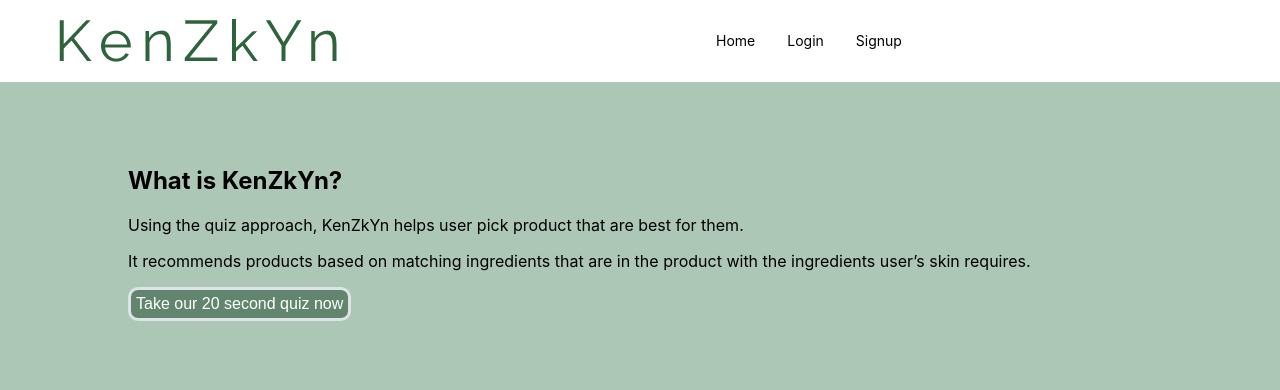
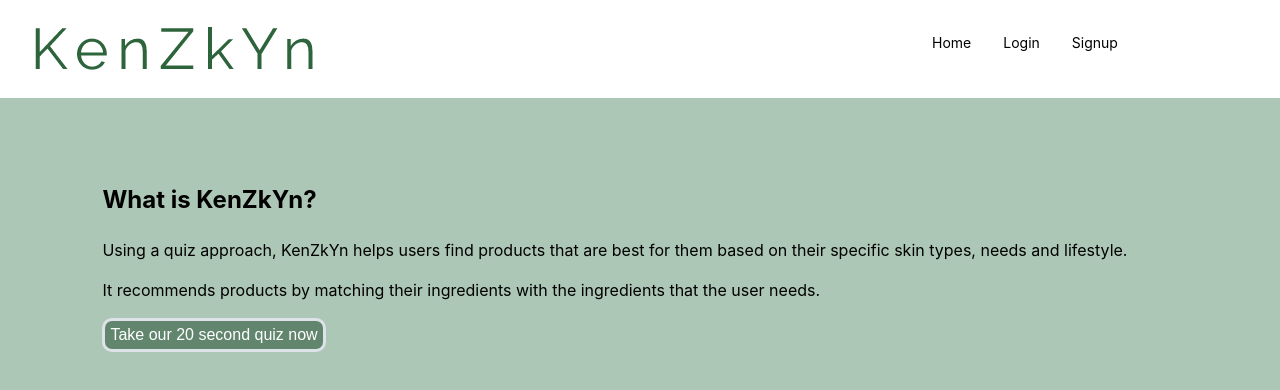
Before and after one commit to noraloch/kenzSkyn-react, a React (Create React App) app: page /home in a window 1280 px wide. Shown: the top 390 px of the page. Built offline with nearby package versions, Linux system fonts and the light colour scheme; no server answers.

Commit message:
working version without skin attr

```diff
--- a/package.json
+++ b/package.json
@@ -12,7 +12,7 @@
     "bootstrap": "^4.6.0",
     "prop-types": "^15.7.2",
     "react": "^17.0.1",
-    "react-bootstrap": "^1.5.0",
+    "react-bootstrap": "^1.5.1",
     "react-dom": "^17.0.1",
     "react-router-dom": "^5.2.0",
     "react-scripts": "4.0.3",
--- a/public/index.html
+++ b/public/index.html
@@ -39,17 +39,6 @@
       To begin the development, run `npm start` or `yarn start`.
       To create a production bundle, use `npm run build` or `yarn build`.
     -->
-    <script src="https://code.jquery.com/jquery-3.3.1.slim.min.js"
-    integrity="sha384-q8i/X+965DzO0rT7abK41JStQIAqVgRVzpbzo5smXKp4YfRvH+8abtTE1Pi6jizo"
-    crossorigin="anonymous"></script>
-
-    <script src="https://cdnjs.cloudflare.com/ajax/libs/popper.js/1.14.0/umd/popper.min.js"
-    integrity="sha384-cs/chFZiN24E4KMATLdqdvsezGxaGsi4hLGOzlXwp5UZB1LY//20VyM2taTB4QvJ"
-    crossorigin="anonymous"></script>
-
-    <script src="https://stackpath.bootstrapcdn.com/bootstrap/4.1.0/js/bootstrap.min.js"
-    integrity="sha384-uefMccjFJAIv6A+rW+L4AHf99KvxDjWSu1z9VI8SKNVmz4sk7buKt/6v9KI65qnm"
-    crossorigin="anonymous"></script>
 
   </body>
 </html>
--- a/src/components/App.js
+++ b/src/components/App.js
@@ -140,7 +140,7 @@ function App() {
 
     return (
         <>
-            <NavBar currentUser={currentUser} logout={logout} />
+            <NavBar key="navbar" currentUser={currentUser} logout={logout} />
             <main>
                 <Switch>
                     <Route path="/home">
@@ -153,12 +153,12 @@ function App() {
                                     <h2>You have already taken the quiz!</h2>
                                     <Link to="/recommendations">See My Current Recommendations</Link><br />
                                     <button onClick={onReset}>Take the quiz again</button>
-                                </div> : <Quiz key={currentUser.id} setCurrentUser={setCurrentUser} currentUser={currentUser} handleShowResult={handleShowResult} />
+                                </div> : <Quiz key="quiz" setCurrentUser={setCurrentUser} currentUser={currentUser} handleShowResult={handleShowResult} />
                             : <h2 key="login">Please login to take the quiz!</h2>
                         }
                     </Route>
                     <Route path="/recommendations">
-                        {productsMain.length < 1 && recommendationsState.length < 1 ? <h2>Please take the quiz so you can see your recomendations</h2> : <RecommendationsList recommendationsState={recommendationsState} productsMain={productsMain} currentUser={currentUser} />}
+                        {productsMain.length < 1 && recommendationsState.length < 1 ? <h2>Please take the quiz so you can see your recomendations</h2> : <RecommendationsList recommendationsState={recommendationsState} productsMain={productsMain} currentUser={currentUser} key="recommendations" />}
                     </Route>
                     <Route path="/login">
                         <Login currentUser={currentUser} setCurrentUser={setCurrentUser} setRecommendationsState={setRecommendationsState} setProductsMain={setProductsMain} key="login" />
--- a/src/components/Home.js
+++ b/src/components/Home.js
@@ -6,8 +6,8 @@ function Home() {
         <div>
             <div>
                 <h2>What is KenZkYn?</h2>
-                <p>Using the quiz approach, KenZkYn helps user pick product that are best for them.</p>
-                <p>It recommends products based on matching ingredients that are in the product with the ingredients user’s skin requires.</p>
+                <p>Using a quiz approach, KenZkYn helps users find products that are best for them based on their specific skin types, needs and lifestyle.</p>
+                <p>It recommends products by matching their ingredients with the ingredients that the user needs.</p>
                 <button style={{ width:"auto" }}>
                 <Link to="/quiz" style={{ color:"white", textDecoration:"none" }}>Take our 20 second quiz now </Link>
                 </button>
--- a/src/components/NavBar.js
+++ b/src/components/NavBar.js
@@ -11,7 +11,7 @@ function NavBar({ currentUser, logout }) {
             nav = <div>
                 <Link to="/available-products" className="logo"><img style={{ size: "200px" }} className="logo" src="../logo.png" alt="logo" /></Link>
                 <h3 style={{color:"pink"}}>Admin</h3>
-                <div className="right-links">
+                <div className="right-links" style={{marginLeft: "900px"}}>
                     <Link to="/new-product" className="link" >Add Product</Link>
                     <Link to="/available-products" className="link" >All Products</Link>
                     <button onClick={logout}>Logout</button>
@@ -32,7 +32,7 @@ function NavBar({ currentUser, logout }) {
     } else {
         nav = <div>
             <Link to="/home" className="logo"><img style={{ size: "200px" }} className="logo" src="../logo.png" alt="logo" /></Link>
-            <div className="right-links">
+            <div className="right-links" style={{marginLeft: "900px"}}>
                 <Link to="/home" className="link">Home</Link>
                 <Link to="/login" className="link">Login</Link>
                 <Link to="/signup" className="link">Signup</Link>
--- a/src/components/ProductItemAdmin.js
+++ b/src/components/ProductItemAdmin.js
@@ -1,18 +1,26 @@
 import React from "react";
+import Card from 'react-bootstrap/Card';
+import Col from 'react-bootstrap/Col';
 
 
-function ProductItemAdmin({ productObj }){
-    let {name, category, brand, image, description, link, skin_attribute} = productObj;
+
+
+
+function ProductItemAdmin({ productObj }) {
+    let { name, category, brand, image, description, link, skin_attribute } = productObj;
 
 
     return (
-        <div>
-            <h3>{name}</h3>
-            <h5>{category} || brand: {brand}</h5>
-            <img src={image} alt={name} />
-            <a href={link} >View Product Website Page</a>
-            <p>{description}</p><h6>{skin_attribute}</h6>
-        </div>
+        <Card style={{ width: '18rem' }}>
+
+            <Card.Img style={{ width: '20vw', height: '35vh' }} variant="top" src={image} alt={name} /><br />
+            <Card.Body>
+                <Card.Title>{name}</Card.Title>
+                <Card.Title>{category} || brand: {brand}</Card.Title>
+                <a href={link} >View Product Website Page</a>
+                <Card.Text><h5>Description:</h5>{description}<h6>{skin_attribute}</h6> </Card.Text>
+            </Card.Body>
+        </Card>
     )
 }
 
--- a/src/components/ProductsListAdmin.js
+++ b/src/components/ProductsListAdmin.js
@@ -1,13 +1,22 @@
 import React from "react";
 import ProductItemAdmin from "./ProductItemAdmin";
+import Container from 'react-bootstrap/Container';
+import Row from 'react-bootstrap/Row';
+import Col from 'react-bootstrap/Col';
 
 
-function ProductsListAdmin ({ adminProducts }){
+
+
+
+
+function ProductsListAdmin({ adminProducts }) {
     let productComp = adminProducts.map(p => <ProductItemAdmin key={p.id} productObj={p} />)
     return (
-        <div>
-            {productComp}
-        </div>
+        <Container>
+            <Row>
+                {productComp}
+            </Row>
+        </Container>
     )
 }
 
--- a/src/components/Profile.js
+++ b/src/components/Profile.js
@@ -2,7 +2,7 @@ import React, { useEffect, useState } from "react";
 import { useHistory } from "react-router-dom";
 
 function Profile({ currentUser }) {
-    const [photo, setPhoto] = useState({ preview: '', raw: '' });
+    // const [photo, setPhoto] = useState({ preview: '', raw: '' });
     let { first_name, last_name, image } = currentUser;
     const [savedRecs, setSavedRecs] = useState([]);
 
@@ -25,33 +25,33 @@ function Profile({ currentUser }) {
     console.log(savedRecs)
 
 
-    const handleChange = (e) => {
-        e.persist()
-        if (e.target.files.length) {
-            setPhoto({
-                preview: URL.createObjectURL(e.target.files[0]),
-                raw: e.target.files[0]
-            });
-        };
-    }
+    // const handleChange = (e) => {
+    //     e.persist()
+    //     if (e.target.files.length) {
+    //         setPhoto({
+    //             preview: URL.createObjectURL(e.target.files[0]),
+    //             raw: e.target.files[0]
+    //         });
+    //     };
+    // }
 
 
-    const handleUpload = async e => {
-        e.preventDefault();
-        let formData = new FormData();
-        formData.append("image", photo.raw);
-        await fetch("http://localhost:3000/photos", {
-            method: "POST",
-            body: formData
-        }).catch(error => console.log(error));
+    // const handleUpload = async e => {
+    //     e.preventDefault();
+    //     let formData = new FormData();
+    //     formData.append("image", photo.raw);
+    //     await fetch("http://localhost:3000/photos", {
+    //         method: "POST",
+    //         body: formData
+    //     }).catch(error => console.log(error));
 
 
-    };
+    // };
 
     return (
         <>
             <div>
-                <label htmlFor="upload-button">
+                {/* <label htmlFor="upload-button">
                     {photo.preview ? <img src={photo.preview} alt="img" style={{ size: "20%" }} /> : (
                         <>
                             <span>Import a photo</span>
@@ -59,9 +59,9 @@ function Profile({ currentUser }) {
                 </label>
                 <input type="file" id="upload-button" style={{ display: 'none' }} onChange={handleChange} />
                 <br /><br />
-                <button onClick={handleUpload}>Upload</button>
+                <button onClick={handleUpload}>Upload</button> */}
                 <div>
-                    {photo ? <img src={image} /> : null}
+                    {/* {photo ? <img src={image} /> : null} */}
                     <h4>First Name</h4><p>{first_name}</p>
                     <h4>Last Name</h4><p>{last_name}</p>
                 </div>
--- a/src/index.css
+++ b/src/index.css
@@ -1,4 +1,4 @@
-body {
+/* body {
   font-family: -apple-system, BlinkMacSystemFont, 'Segoe UI', 'Roboto', 'Oxygen',
     'Ubuntu', 'Cantarell', 'Fira Sans', 'Droid Sans', 'Helvetica Neue',
     sans-serif;
@@ -8,28 +8,46 @@ body {
   margin: 0;
   min-width: auto;
   background-color: #adc7b6;
+} */
+
+body {
+  margin: 0;
+  font-family: -apple-system, BlinkMacSystemFont, 'Segoe UI', 'Roboto', 'Oxygen',
+  'Ubuntu', 'Cantarell', 'Fira Sans', 'Droid Sans', 'Helvetica Neue',
+  sans-serif;
+  font-size: 1rem;
+  font-weight: 400;
+  line-height: 1.5;
+  background-color: #adc7b6;
+  -webkit-font-smoothing: antialiased;
+  -moz-osx-font-smoothing: grayscale;
 }
 
+
 .navbar {
-  background-color:#ffffff;
+  background-color: white;
   margin: 0;
-  padding: 0;
-  position:sticky;
+  position: relative;
+  padding: .5rem 1rem;
   top: 0; /* Position the navbar at the top of the page */
-  min-width:auto;
   height: 15%;
   display:flex;
   font-size: 14px;
+  z-index: 1;
+  min-width:auto;
+
 }
+
+
 .logo {
   float: left;
   padding: 4px;
-  margin-left: 20px;
+  margin-left: 0px;
 }
 
 .right-links {
   display: flex;
-  margin-top: 18px;
+  margin-top: 10px;
   margin-left: 700px;
   min-width: inherit;
 }
@@ -51,7 +69,7 @@ body {
   font-style:oblique;
 }
 main {
-  margin-left: 10%;
+  margin-left: 8%;
   margin-top: 5%;
   display: flex;
   max-width: 1280px;
```
Also changed, not shown: 2 other files (tests, documents, lock files or other folders).
